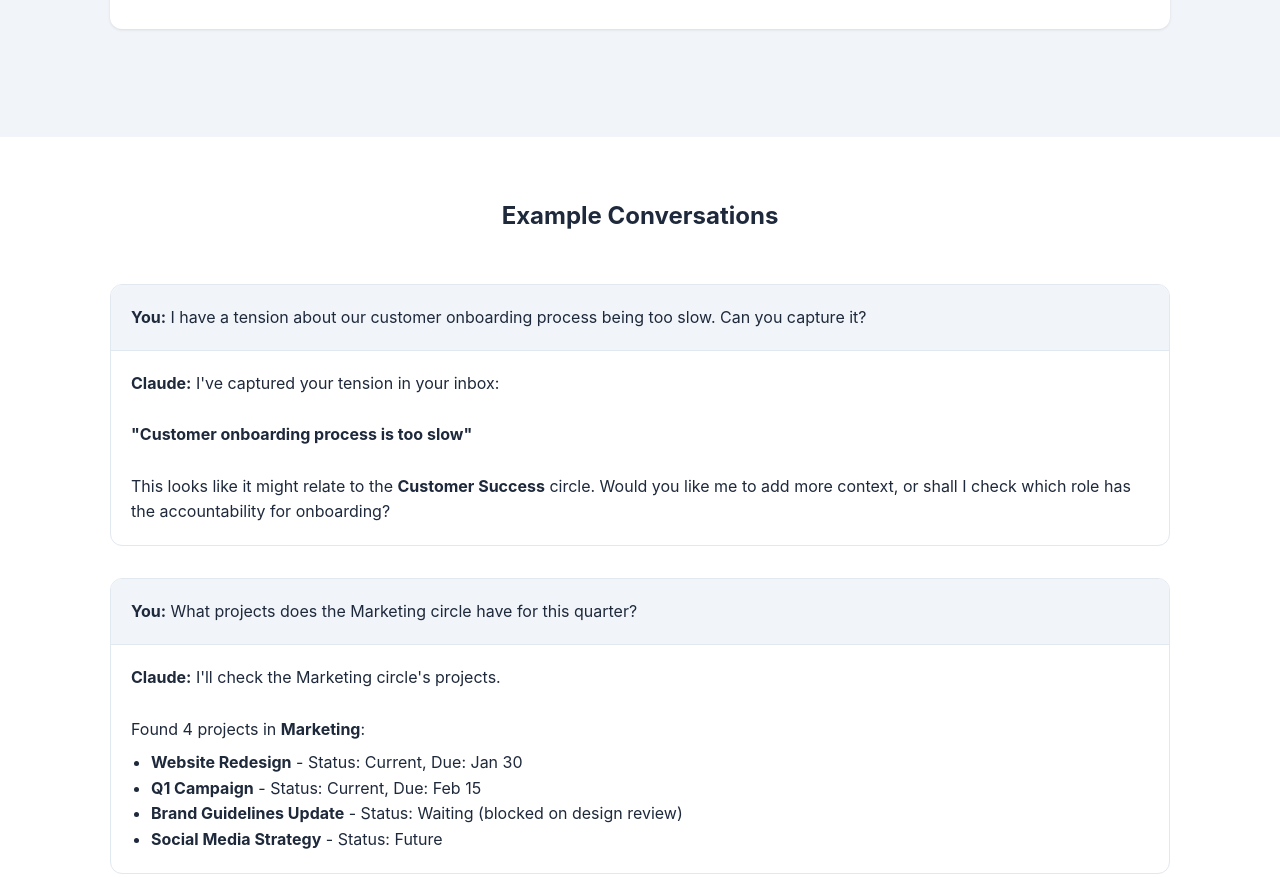
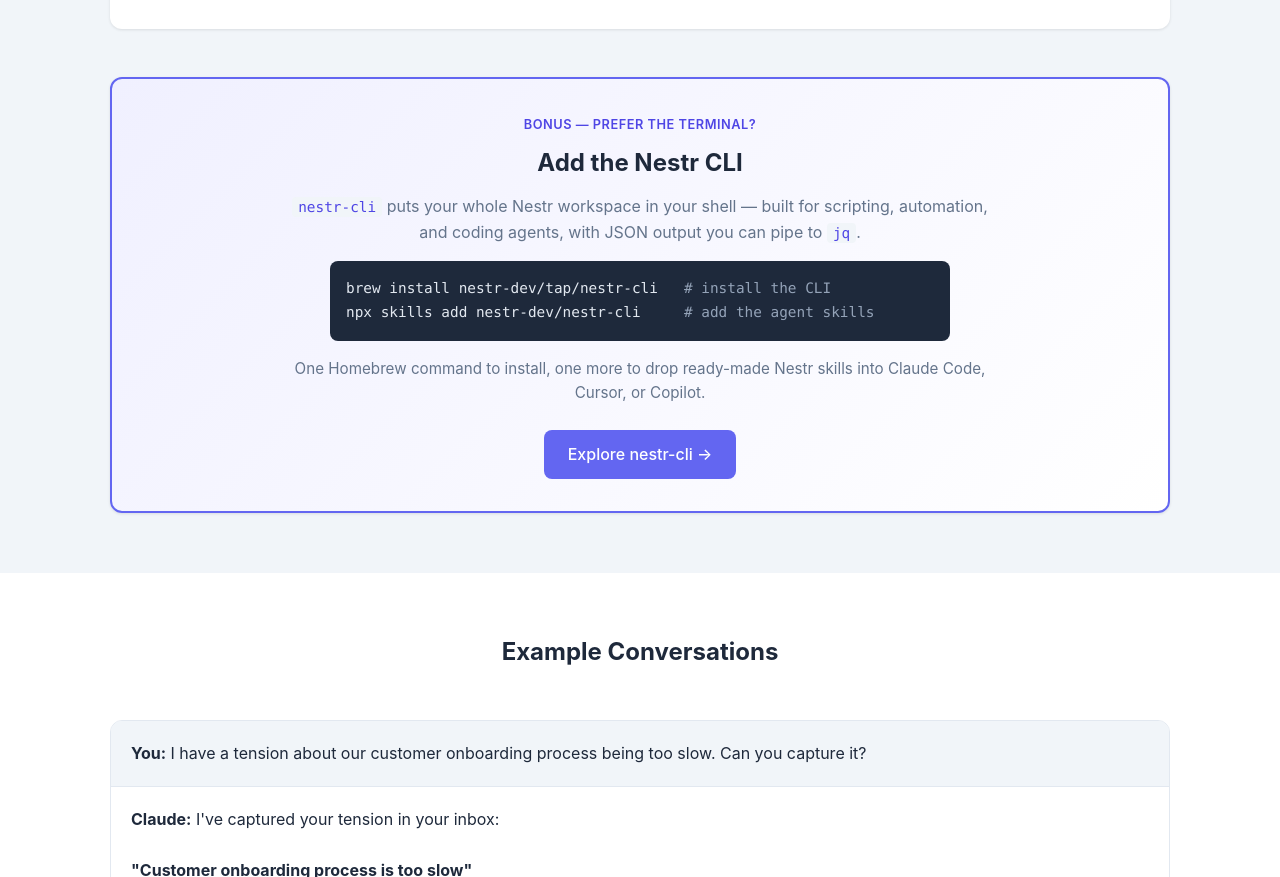
Before and after one commit to nestr-dev/nestr-mcp, a website: page web/index.html in a window 1280 px wide. Shown: the part 3389-4266 px from the top of the page. Drawn offline with Linux system fonts and the light colour scheme.

Commit message:
feat(web): add Nestr CLI bonus step to landing page
Point terminal/agent users to nestr-cli without competing with MCP setup:

- A "Prefer the terminal?" bonus card inside the Setup section right after
  Step 4, matching the step cards' width and treatment. Leads with the
  Homebrew install and the npx skills add command for coding-agent skills.
- A complementary note at the bottom of the Claude Code setup tab with the
  same install commands.

Static HTML/CSS only; reuses the existing step-card and code-block styles.

```diff
--- a/web/index.html
+++ b/web/index.html
@@ -384,6 +384,12 @@
               <p class="tip" style="margin-bottom: 0;">Already set up Nestr as a <strong>Claude.ai connector</strong>? You can reuse it in Claude Code by enabling the flag:<br>
                 <code>claude config set --global tengu_claudeai_mcp_connectors true</code><br>
                 This makes all your Claude.ai connectors available in Claude Code &mdash; no separate MCP setup needed.</p>
+              <div class="cli-note">
+                <p>Prefer deterministic terminal commands? <a href="https://github.com/nestr-dev/nestr-cli" target="_blank"><code>nestr-cli</code></a> is a complementary option for agentic workflows &mdash; install it and drop ready-made Nestr skills straight into Claude Code:</p>
+                <pre><code>brew install nestr-dev/tap/nestr-cli   <span class="cli-comment"># install the CLI</span>
+npx skills add nestr-dev/nestr-cli     <span class="cli-comment"># add the agent skills</span></code></pre>
+                <p style="margin-bottom: 0;"><a href="https://github.com/nestr-dev/nestr-cli" target="_blank">Explore nestr-cli &rarr;</a></p>
+              </div>
             </div>
 
             <div class="tab-content" id="cursor">
@@ -975,6 +981,24 @@
             </ul>
           </div>
         </div>
+
+        <div class="cli-cta-box">
+          <div class="cli-cta-content">
+            <span class="cli-cta-eyebrow">Bonus &mdash; prefer the terminal?</span>
+            <h2>Add the Nestr CLI</h2>
+            <p>
+              <code>nestr-cli</code> puts your whole Nestr workspace in your shell &mdash;
+              built for scripting, automation, and coding agents, with JSON output you can pipe to <code>jq</code>.
+            </p>
+            <pre><code>brew install nestr-dev/tap/nestr-cli   <span class="cli-comment"># install the CLI</span>
+npx skills add nestr-dev/nestr-cli     <span class="cli-comment"># add the agent skills</span></code></pre>
+            <p class="cli-cta-note">
+              One Homebrew command to install, one more to drop ready-made Nestr skills into
+              Claude Code, Cursor, or Copilot.
+            </p>
+            <a href="https://github.com/nestr-dev/nestr-cli" target="_blank" class="btn primary">Explore nestr-cli &rarr;</a>
+          </div>
+        </div>
       </div>
     </section>
 
--- a/web/styles.css
+++ b/web/styles.css
@@ -680,6 +680,68 @@
 }
 
 /* Tools */
+/* CLI call-to-action — sits inside the Setup section as a bonus step,
+   matching the width and card treatment of the numbered steps. */
+.cli-cta-box {
+  background: linear-gradient(135deg, #f0f0ff 0%, #fff 100%);
+  border: 2px solid var(--primary);
+  border-radius: 12px;
+  box-shadow: 0 1px 3px rgba(0, 0, 0, 0.1);
+  padding: 32px;
+  text-align: center;
+}
+
+.cli-cta-eyebrow {
+  display: inline-block;
+  margin-bottom: 8px;
+  font-size: 0.8rem;
+  font-weight: 600;
+  letter-spacing: 0.04em;
+  text-transform: uppercase;
+  color: var(--primary-dark);
+}
+
+.cli-cta-box h2 {
+  margin-bottom: 12px;
+}
+
+.cli-cta-content > p {
+  color: var(--text-muted);
+  max-width: 720px;
+  margin: 0 auto 16px;
+}
+
+.cli-cta-box pre {
+  max-width: 620px;
+  margin: 16px auto;
+  text-align: left;
+}
+
+.cli-comment {
+  color: #94a3b8;
+}
+
+.cli-cta-note {
+  font-size: 0.95rem;
+}
+
+.cli-cta-box .btn {
+  margin-top: 8px;
+}
+
+/* CLI note inside the Claude Code setup tab */
+.cli-note {
+  margin-top: 16px;
+  padding-top: 16px;
+  border-top: 1px solid var(--border);
+  font-size: 0.9rem;
+  color: var(--text-muted);
+}
+
+.cli-note pre {
+  margin: 12px 0;
+}
+
 .tools {
   padding: 60px 0;
   background: var(--secondary);
```
